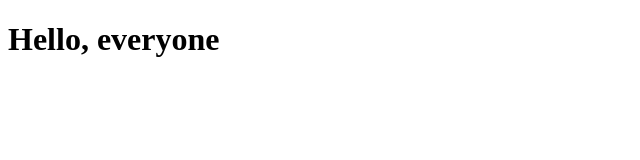
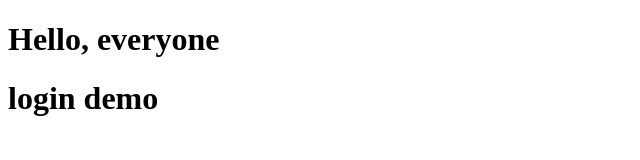
Before and after one commit to wonghin/gitPractice, a plain HTML site: page index.html in a window 1280 px wide. Shown: the whole page, without its empty margins (0-640 px from the left). Drawn offline with Linux system fonts and the light colour scheme.

Commit message:
add login demo

```diff
--- a/index.html
+++ b/index.html
@@ -8,6 +8,7 @@
 </head>
 <body>
     <h1>Hello, everyone</h1>
+    <h1>login demo</h1>
 
 </body>
 </html>
```
